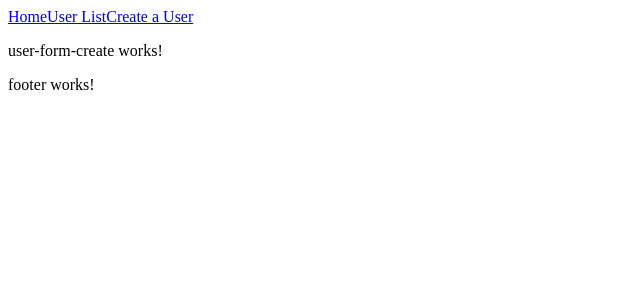
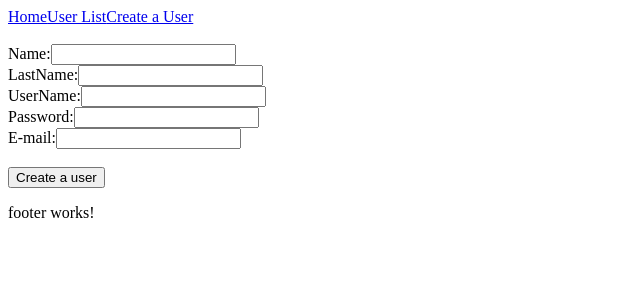
Before and after one commit to marcoAguilar64/mean-frontend-antezana-angel, an Angular app: page /user/create in a window 1280 px wide. Shown: the top 300 px of the page, without its empty margins (0-640 px from the left). Built offline with nearby package versions, Linux system fonts and the light colour scheme.

Commit message:
7.5-Implementando post

```diff
--- a/src/app/app.module.ts
+++ b/src/app/app.module.ts
@@ -13,6 +13,7 @@
 import { UserService } from './services/user.service';
 import { HttpClientModule } from '@angular/common/http';
 import { UserViewComponent } from './user-view/user-view.component';
+import { FormsModule } from '@angular/forms';
 
 @NgModule({
   declarations: [
@@ -27,6 +28,7 @@
   ],
   imports: [
     BrowserModule,
+    FormsModule,
     AppRoutingModule,
     HttpClientModule
   ],
--- a/src/app/model/user.ts
+++ b/src/app/model/user.ts
@@ -5,6 +5,6 @@
   username: string,
   email: string,
   password?: string,
-  avatar: string,
+  avatar?: string,
   type?: string
 }
--- a/src/app/services/user.service.ts
+++ b/src/app/services/user.service.ts
@@ -18,8 +18,11 @@
     return this.myHttpClient.get(userApiUrl);
   }
 
-  getUserById(userid:string):Observable<any>{
+  getUserById(userid: string): Observable<any> {
     return this.myHttpClient.get(`${userApiUrl}/${userid}`);
   }
 
+  createUser(newUser: User): Observable<any> {
+    return this.myHttpClient.post(userApiUrl, newUser);
+  }
 }
--- a/src/app/user-form-create/user-form-create.component.html
+++ b/src/app/user-form-create/user-form-create.component.html
@@ -1,3 +1,25 @@
-<p>
-  user-form-create works!
-</p>
+<br>
+<div>
+  <label>Name:</label>
+  <input type="text" [(ngModel)]='userToCreate.name' />
+</div>
+<div>
+  <label>LastName:</label>
+  <input type="text" [(ngModel)]='userToCreate.lastname' />
+</div>
+<div>
+  <label>UserName:</label>
+  <input type="text" [(ngModel)]='userToCreate.username' />
+</div>
+<div>
+  <label>Password:</label>
+  <input type="password"  [(ngModel)]='userToCreate.password'/>
+</div>
+<div>
+  <label>E-mail:</label>
+  <input type="email" [(ngModel)]='userToCreate.email' />
+</div>
+<br>
+<div class="button">
+  <button (click)="createNewUser()">Create a user</button>
+</div>
--- a/src/app/user-form-create/user-form-create.component.ts
+++ b/src/app/user-form-create/user-form-create.component.ts
@@ -1,4 +1,6 @@
 import { Component, OnInit } from '@angular/core';
+import { User } from '../model/user';
+import { UserService } from '../services/user.service';
 
 @Component({
   selector: 'sky-user-form-create',
@@ -7,9 +9,29 @@
 })
 export class UserFormCreateComponent implements OnInit {
 
-  constructor() { }
+  userToCreate: User = {
+    name: '',
+    lastname: '',
+    email: '',
+    username: '',
+    password: ''
+  };
+
+  constructor(private usersevice: UserService) { }
 
   ngOnInit() {
   }
 
+  createNewUser(): void {
+    // console.log('Usuario a crear: ', this.userToCreate);
+    this.usersevice.createUser(this.userToCreate)
+      .subscribe(
+        (response) => {
+          console.log('respuesta del servidor: ', response);
+        }, (error) => {
+          console.log('error: ', error);
+        }
+      );
+  }
+
 }
```
